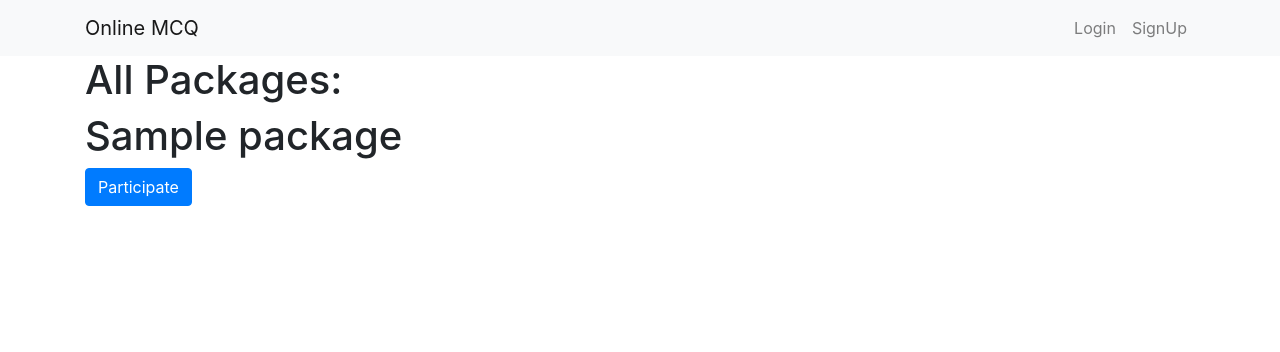
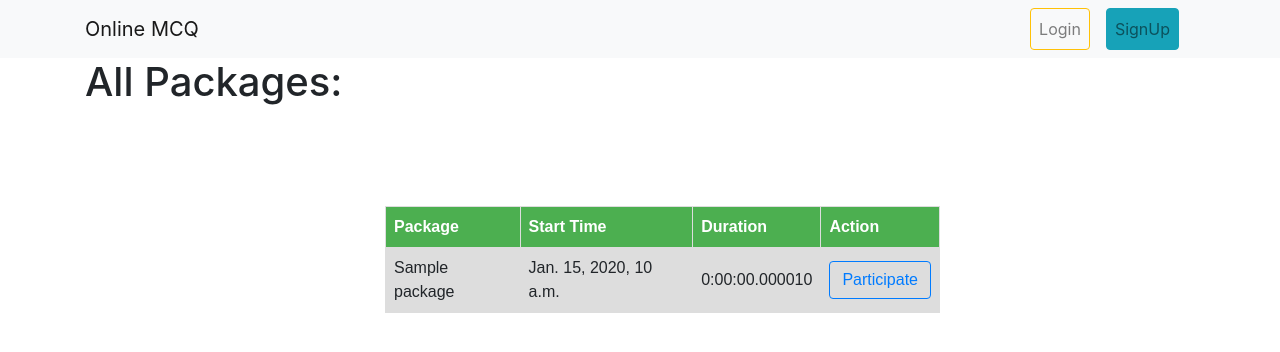
Before and after one commit to kunaldewangan/dj-online-examination-portal, a Django app: page /packages/ in a window 1280 px wide. Shown: the top 352 px of the page. Run offline with Django 3.2, Linux system fonts and the light colour scheme; tables that the repository leaves empty hold one stand-in row (values such as "Sample post"); some libraries are stand-ins or nearby versions.

Commit message:
added template design

```diff
--- a/packages/templates/packages/package_list.html
+++ b/packages/templates/packages/package_list.html
@@ -1,24 +1,81 @@
 {% extends 'packages/package_base.html' %}
 
 {% block package_list %}
+<html>
+    <head>
+        <style>
+        table {
+          font-family: arial, sans-serif;
+          border-collapse: collapse;
+          width: 50%;
+          margin-top: 100px ;
+          margin-left: 300px ;
+        }
+
+        td, th {
+
+          border: 1px solid #dddddd;
+          text-align: left;
+          padding: 8px;
+        }
+        th {
+          background-color: #4CAF50;
+          color: white;
+        }
+
+        tr:nth-child(even) {
+          background-color: #dddddd;
+        }
+        tr:hover {background-color: #ffffff;}
+        </style>
+        <!-- bootstrap-->
+        <link rel="stylesheet" href="https://stackpath.bootstrapcdn.com/bootstrap/4.3.1/css/bootstrap.min.css" integrity="sha384-ggOyR0iXCbMQv3Xipma34MD+dH/1fQ784/j6cY/iJTQUOhcWr7x9JvoRxT2MZw1T" crossorigin="anonymous">
+
+        </head>
+        <body>
 <div class="col-md-12">
 
    <h1>All Packages:</h1>
+
+
+    <table>
+        <tr>
+          <th>Package</th>
+          <th>Start Time</th>
+          <th>Duration</th>
+          <th>Action</th>
+        </tr>
         {% for package in package_list %}
-    <h1>{{package}}</h1>
+        <tr>
+
+          <td>{{package}}</td>
+          <td>{{package.start_time}}</td>
+          <td>{{package.duration}}</td>
+          <td>
             {% if user in package.participants.all %}
           <a href="{% url 'packages:leave' package_id=package.id %}">
-        <button class="btn btn-warning">
+           <center>  <button class="btn btn-outline-warning">
                   Leave
-        </button>
+              </button> </center>
           </a>
           {% else %}
-    <a href="{% url 'packages:participate' package_id=package.id %}">
-        <button class="btn btn-primary">
+          <center>  <a href="{% url 'packages:participate' package_id=package.id %}">
+             <button class="btn btn-outline-primary">
                   Participate
               </button>
-    </a>
+          </a> </center>
+
+
           {% endif %}
+
+          </td>
+        </tr>
         {% endfor %}
+
+
+
 </div>
+ </div>
+ </body>
+ </html>
 {% endblock %}
--- a/templates/base.html
+++ b/templates/base.html
@@ -8,6 +8,21 @@
 
     <!-- Bootstrap CSS -->
     <link rel="stylesheet" href="https://stackpath.bootstrapcdn.com/bootstrap/4.3.1/css/bootstrap.min.css" integrity="sha384-ggOyR0iXCbMQv3Xipma34MD+dH/1fQ784/j6cY/iJTQUOhcWr7x9JvoRxT2MZw1T" crossorigin="anonymous">
+    <script src="https://ajax.googleapis.com/ajax/libs/jquery/3.5.1/jquery.min.js"></script>
+    <script src="https://cdnjs.cloudflare.com/ajax/libs/popper.js/1.16.0/umd/popper.min.js"></script>
+    <script src="https://maxcdn.bootstrapcdn.com/bootstrap/4.5.2/js/bootstrap.min.js"></script>
+      <style>
+        .jumbotron-fluid {
+      text-shadow: #444 0 1px 1px;
+      color: #000;
+      position:relative;
+      height: 50vh;
+
+      margin-top: 100px ;
+      align-items: center;
+  }
+
+      </style>
   </head>
   <body>
 
@@ -23,28 +38,28 @@
         {% if user.is_authenticated %}
 
         <li class="nab-item">
-          <a class="nav-link" href="#">Hello @{{user.username}}</a>
+          <a class="nav-link btn btn-success btn-sm" style='margin-right:16px' href="#">Hello @{{user.username}}</a>
         </li>
         <li class="nav-item">
-          <a class="nav-link" href="{% url 'home' %}">Home</a>
+          <a class="nav-link btn  btn-outline-info" role="button" style='margin-right:5px' href="{% url 'home' %}">Home</a>
         </li>
         <li class="nav-item">
-          <a class="nav-link" href="{% url 'packages:user_package' %}">MyPackage</a>
+          <a class="nav-link btn  btn-outline-info" role="button" style='margin-right:5px' href="{% url 'packages:user_package' %}">MyPackage</a>
         </li>
 
         <li class="nav-item">
-          <a class="nav-link" href="{% url 'packages:package_list_all' %}">Packages</a>
+          <a class="nav-link btn  btn-outline-info" role="button" style='margin-right:5px' href="{% url 'packages:package_list_all' %}">Packages</a>
         </li>
         <li class="nav-item">
-          <a class="nav-link" href="{% url 'accounts:logout' %}">Logout</a>
+          <a class="nav-link btn btn-outline-danger" role="button" style='margin-right:5px' href="{% url 'accounts:logout' %}">Logout</a>
         </li>
 
         {% else %}
         <li class="nav-item">
-          <a class="nav-link" href="{% url 'accounts:login' %}">Login</a>
+          <a class="nav-link btn  btn-outline-warning" role="button" style='margin-right:16px' href="{% url 'accounts:login' %}">Login</a>
         </li>
         <li class="nav-item">
-          <a class="nav-link" href="{% url 'accounts:signup' %}">SignUp</a>
+          <a class="nav-link btn  btn-info" role="button" style='margin-right:16px' href="{% url 'accounts:signup' %}">SignUp</a>
         </li>
         {% endif %}
 
```
Also changed, not shown: packages/templates/packages/user_package.html (+53 -8 lines), packages/templates/packages/user_package_result.html (+8 -2 lines), templates/index.html (+6 -1 lines), templates/main.html (+6 -1 lines), templates/thanks.html (+6 -1 lines). Lines whose indentation alone changed are shown as unchanged.
